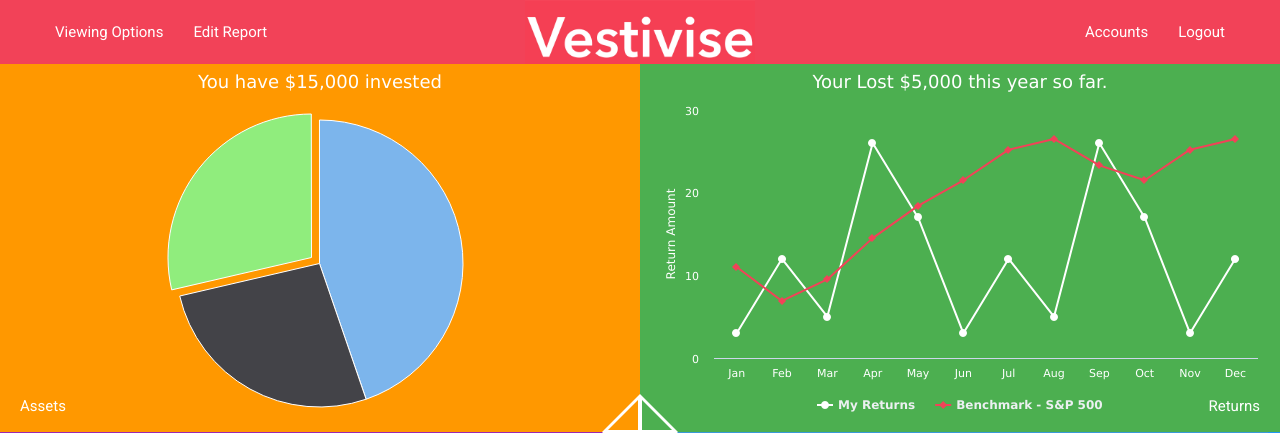
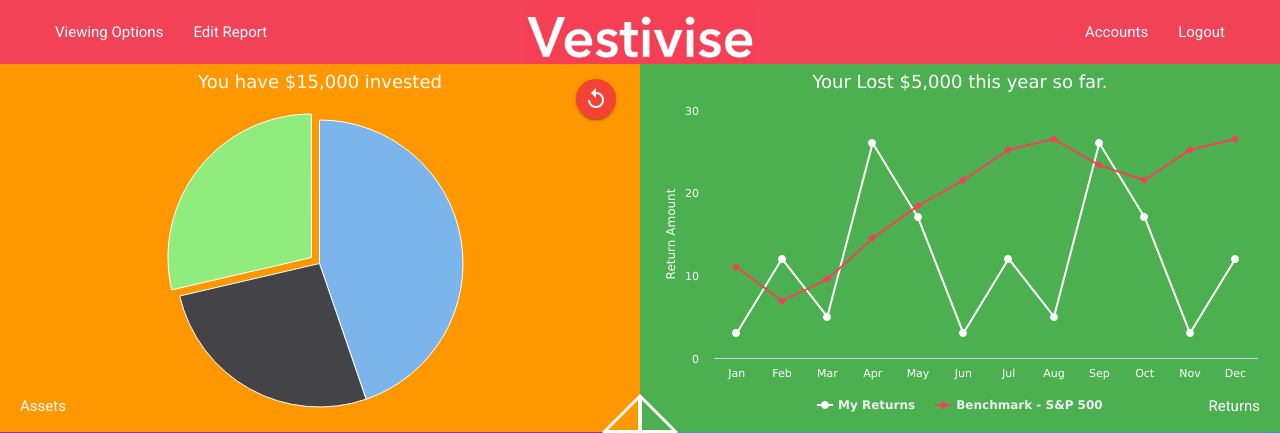
Before and after one commit to raylenmargono/Vestivise, a Django app: template templates/dashboard.html in a window 1280 px wide. Shown: the top 433 px of the page. Run offline with Django 3.2, Linux system fonts and the light colour scheme; the template is opened without the code that fills it, so the values that code supplies are empty; some libraries are stand-ins or nearby versions; some web fonts are replaced.

Commit message:
toggle button

```diff
--- a/templates/dashboard.html
+++ b/templates/dashboard.html
@@ -10,7 +10,6 @@
   	<link rel="stylesheet" href="https://cdnjs.cloudflare.com/ajax/libs/materialize/0.97.6/css/materialize.min.css">
   	<link href="https://fonts.googleapis.com/icon?family=Material+Icons" rel="stylesheet">
 	<link href="{% static 'bower_components/mdi/css/materialdesignicons.min.css' %}" media="all" rel="stylesheet" type="text/css" />
-
   	<script src="https://ajax.googleapis.com/ajax/libs/jquery/2.2.2/jquery.min.js"></script>
 	<script src="http://code.highcharts.com/highcharts.js"></script>
 	<script src="http://code.highcharts.com/highcharts-more.js"></script>
@@ -39,6 +38,17 @@
 		<div class="col s12 m6 module orange">
 
 			<div id="orangeContent">
+				<div class="fixed-action-btn" style="position: absolute; display: inline-block; right: 24px; top: 0px">
+				    <a class="btn-floating red waves-effect">
+				      <i class="large material-icons">replay</i>
+				    </a>
+				    <ul>
+				      <li><a class="btn-floating red"><i class="material-icons">insert_chart</i></a></li>
+				      <li><a class="btn-floating yellow darken-1"><i class="material-icons">format_quote</i></a></li>
+
+				    </ul>
+				</div>
+
 				<div id="assetBreakMod"></div>
 				<p class="modTitle L">Assets</p>
 				<div class="fullScreen BR">
@@ -95,17 +105,6 @@
 			$('#purpleContent').hide();
 			$('#greenContent').hide();
 
-			// $('.module.purple').animate({
-			// 	height: "0px",
-			// 	marginTop : "100%"
-			// }, 5000);
-
-			// $('.module.blue').animate({
-			// 	width: "0px",
-			// 	left: "100%",
-			// 	height: "0px",
-			// }, 5000, 'swing');
-
 			$('.module.green').hide();
 			$("body").css("background-color","#FF9800");
 
```
